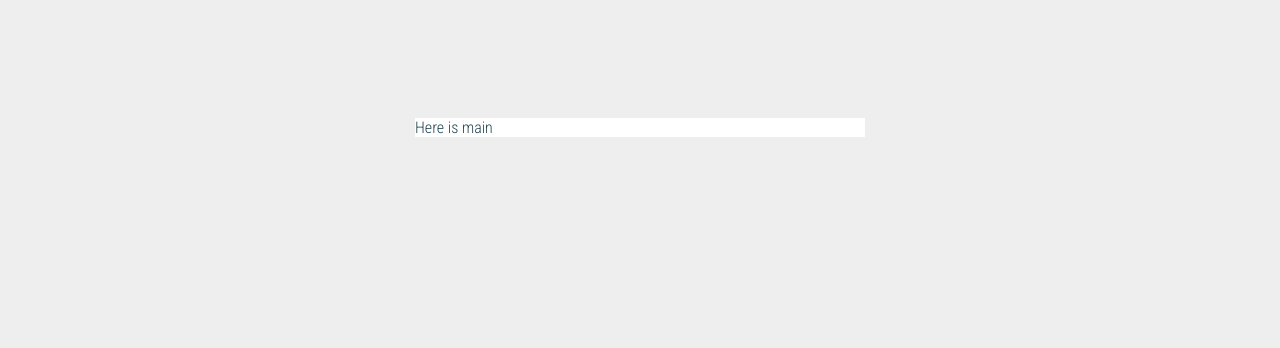
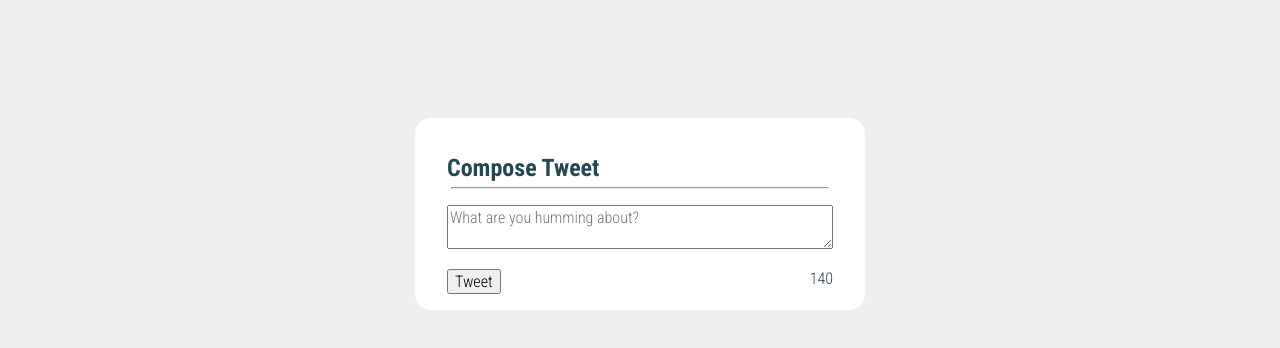
Before and after one commit to hajinasiri/Practice-Tweeter, a website: page public/index.html in a window 1280 px wide. Shown: the part 102-450 px from the top of the page. Drawn offline with Linux system fonts and the light colour scheme.

Commit message:
character counter is implemented

```diff
--- a/public/index.html
+++ b/public/index.html
@@ -13,6 +13,9 @@
     <!-- nav bar CSS -->
     <link rel="stylesheet" href="/styles/nav.css" type="text/css">
 
+    <!-- new tweet box CSS -->
+    <link rel="stylesheet" href="/styles/new-tweet.css" type="text/css">
+
     <!-- font Roboto condenced from googlefont -->
     <link href="https://fonts.googleapis.com/css?family=Roboto+Condensed:300,300i,700,700i" rel="stylesheet">
 
@@ -21,6 +24,7 @@
 
     <!-- App JS -->
     <script type="text/javascript" src="/scripts/app.js"></script>
+    <script type="text/javascript" src="/scripts/composer-char-counter.js"></script>
   </head>
 
   <body>
@@ -33,8 +37,15 @@
 
     <!-- Page-specific (main) content here -->
     <main class="container">
-      <p>Here is main</p>
+      <section class="new-tweet">
+        <h2>Compose Tweet</h2>
+        <hr class="line">
+        <form action="/tweets/" method="post" class="form">
+          <p><textarea id="text" name="text" class="text" placeholder="What are you humming about?"></textarea></p>
+          <input type="submit" value="Tweet">
+          <span class="counter">140</span>
+        </form>
+      </section>
     </main>
-
   </body>
 </html>
--- /dev/null
+++ b/public/scripts/composer-char-counter.js
@@ -0,0 +1,11 @@
+$( document ).ready(function() {
+  $(".container .new-tweet .text").on('keyup', function(event){
+    var remained = 140 - $(this).val().length;
+    $(this).parent().siblings('.counter').text(remained);
+    if(remained < 0){
+      $(this).parent().siblings('.counter').css('color', 'red');
+    } else{
+      $(this).parent().siblings('.counter').css('color', 'black');
+    }
+  });
+});
--- a/public/styles/layout.css
+++ b/public/styles/layout.css
@@ -27,4 +27,7 @@ body {
   margin-left:auto;
   margin-right: auto;
   margin-top: 140px;
+  padding-top:1em;
+  padding-bottom:1em;
+  border-radius:1em;
 }
--- /dev/null
+++ b/public/styles/new-tweet.css
@@ -0,0 +1,16 @@
+.new-tweet{
+  margin-right:2em;
+  margin-left:2em;
+}
+
+.line{
+  margin-right:4px;
+  margin-left:4px;
+  margin-top:-15px;
+}
+.counter{
+  float:right;
+}
+.text{
+width:100%;
+}
```
